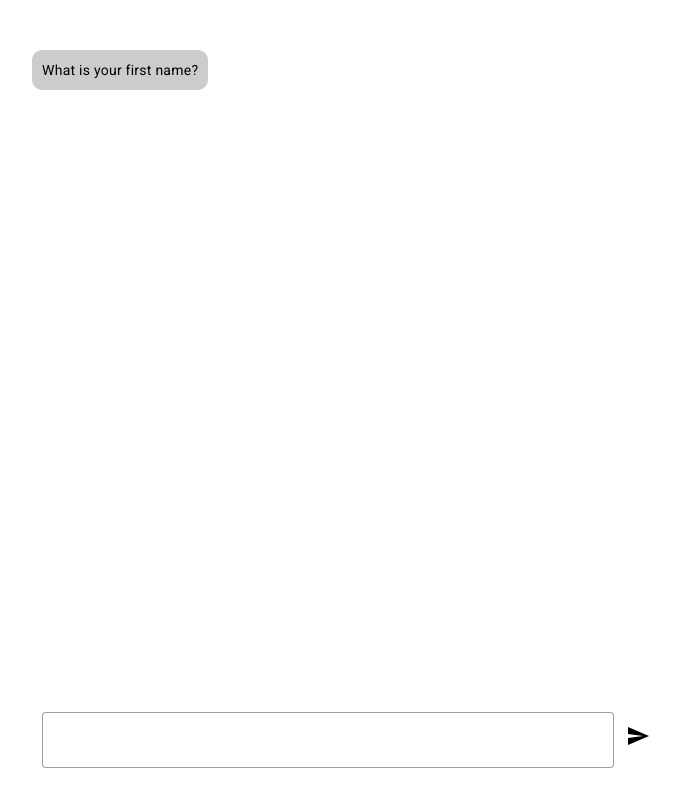
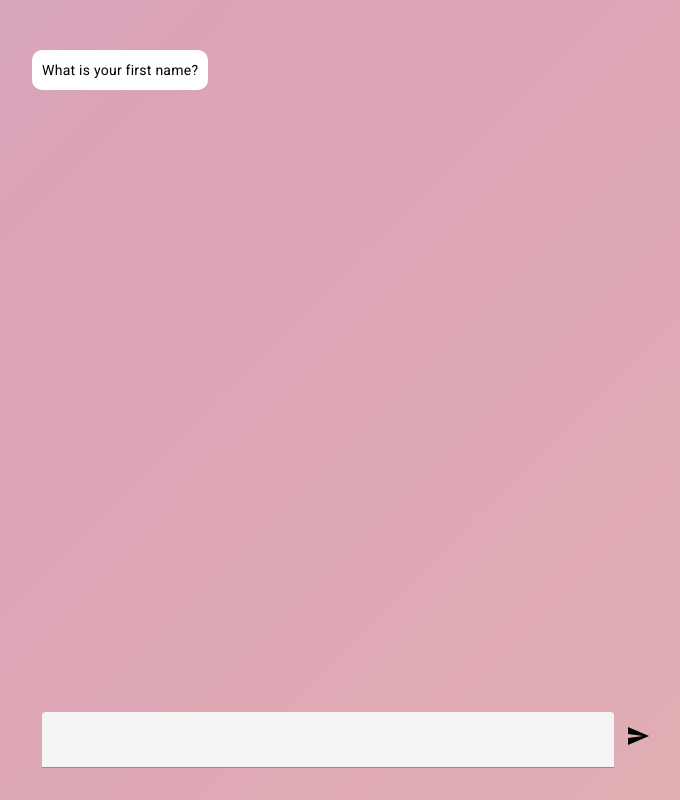
Before and after one commit to samiya-kazi/angular-chat-form, an Angular app in the folder chat-form/: page / in a window 1280 px wide. Shown: the whole page, without its empty margins (288-968 px from the left). Built offline with nearby package versions, Linux system fonts and the light colour scheme.

Commit message:
feat: added styling

```diff
--- a/chat-form/src/app/components/chat/chat.component.css
+++ b/chat-form/src/app/components/chat/chat.component.css
@@ -38,7 +38,7 @@
 }
 
 .system-message > .bubble {
-  background-color: rgb(204, 204, 204);
+  background-color: white;
 }
 
 .submit-container {
--- a/chat-form/src/app/components/form-field/form-field.component.css
+++ b/chat-form/src/app/components/form-field/form-field.component.css
@@ -7,3 +7,13 @@
 mat-form-field {
   flex-grow: 1;
 }
+
+.form-input {
+  flex-grow: 1;
+  display: flex;
+  justify-content: center;
+}
+
+.slider {
+  width: 75%;
+}
--- a/chat-form/src/app/components/form-field/form-field.component.html
+++ b/chat-form/src/app/components/form-field/form-field.component.html
@@ -1,18 +1,18 @@
 <form class="input-container">
 
-  <mat-form-field appearance="outline" *ngIf="type === 'text' || type === 'email'">
+  <mat-form-field appearance="fill" *ngIf="type === 'text' || type === 'email'">
     <input matInput [type]="type" [formControl]="control" />
     <mat-error *ngIf="control.errors">Invalid input</mat-error>
   </mat-form-field>
 
-  <div *ngIf="type === 'range'">
-    <mat-slider min="0" max="10" step="1" showTickMarks discrete>
+  <div *ngIf="type === 'range'" class="form-input">
+    <mat-slider min="0" max="10" step="1" showTickMarks discrete class="slider">
       <input matSliderThumb [formControl]="control">
     </mat-slider>
     <mat-error *ngIf="control.errors">Invalid input</mat-error>
   </div>
 
-  <mat-form-field appearance="outline" *ngIf="type === 'select'">
+  <mat-form-field appearance="fill" *ngIf="type === 'select'">
     <mat-label>Gender</mat-label>
     <mat-select [formControl]="control">
       <mat-option *ngFor="let option of selectOptions" [value]="option">{{option}}</mat-option>
@@ -20,7 +20,7 @@
     <mat-error *ngIf="control.errors">Invalid input</mat-error>
   </mat-form-field>
 
-  <mat-form-field appearance="outline" *ngIf="type === 'date'">
+  <mat-form-field appearance="fill" *ngIf="type === 'date'">
     <input matInput [matDatepicker]="datepicker" [formControl]="control">
     <mat-hint>MM/DD/YYYY</mat-hint>
     <mat-datepicker-toggle matIconSuffix [for]="datepicker"></mat-datepicker-toggle>
--- a/chat-form/src/styles.css
+++ b/chat-form/src/styles.css
@@ -1,13 +1,23 @@
 /* You can add global styles to this file, and also import other style files */
 @import "~@angular/material/prebuilt-themes/indigo-pink.css";
 
-html {
-  height: 100%;
+html, body { height: 100%; }
+body {
+  margin: 0;
+  font-family: Roboto, "Helvetica Neue", sans-serif;
+  background: linear-gradient(-45deg, #e7baac, #dba3b8, #9fc8d6, #9bd3c6);
+  background-size: 400% 400%;
+  animation: gradient 15s ease infinite;
 }
 
-body {
-  height: 100%;
-  margin: 0;
+@keyframes gradient {
+  0% {
+      background-position: 0% 50%;
+  }
+  50% {
+      background-position: 100% 50%;
+  }
+  100% {
+      background-position: 0% 50%;
+  }
 }
-html, body { height: 100%; }
-body { margin: 0; font-family: Roboto, "Helvetica Neue", sans-serif; }
```
